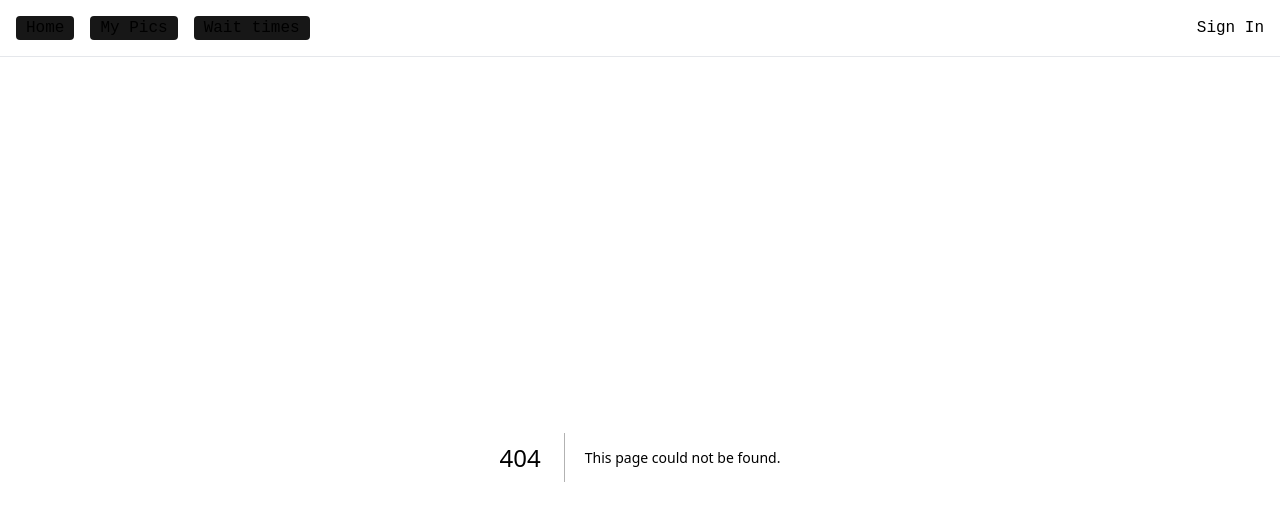
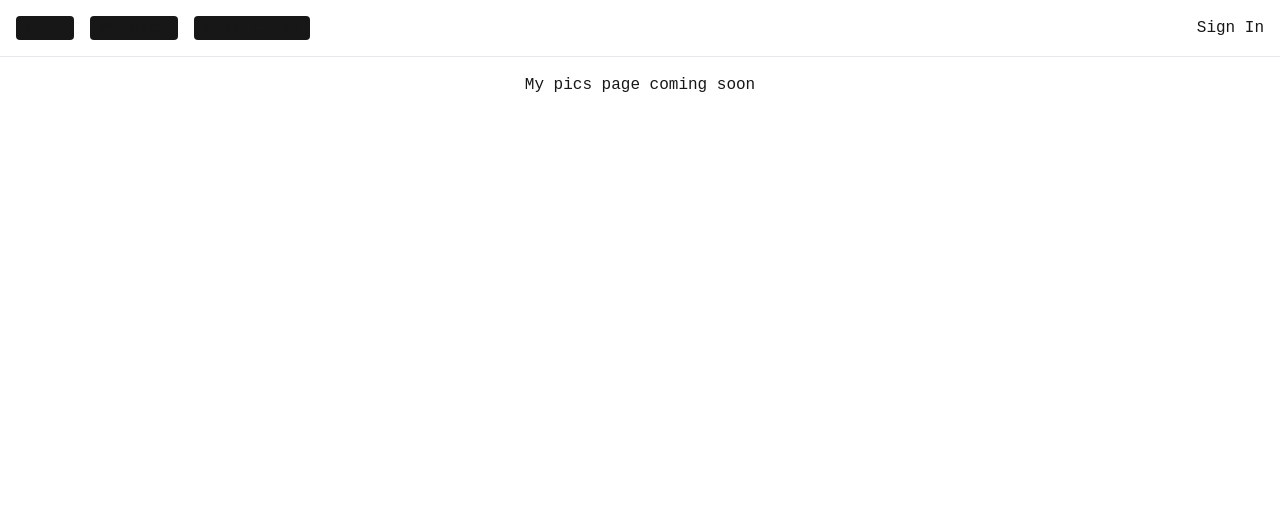
Before and after one commit to medwards2009/michaels-fake-flickr, a Next.js app: page /mypics in a window 1280 px wide. Before the commit this address had no page. Shown: the top 520 px of the page. Built offline with nearby package versions, Linux system fonts and the light colour scheme.

Commit message:
add routing and setup for remaining pages

```diff
--- a/src/app/layout.tsx
+++ b/src/app/layout.tsx
@@ -24,8 +24,8 @@ const TopNav = () => {
     <nav className="flex border-b w-full justify-between p-4">
       <div className="flex gap-4">
         <Link href={"/"}>Home</Link>
-        <Link href={"/"}>My Pics</Link>
-        <Link href={"/"}>Wait times</Link>
+        <Link href={"/mypics"}>My Pics</Link>
+        <Link href={"/waittimes"}>Wait times</Link>
       </div>
       <div>
         <button>Sign In</button>
--- /dev/null
+++ b/src/app/mypics/page.tsx
@@ -0,0 +1,7 @@
+const MyPics = () => {
+  return (
+    <div className="flex justify-center p-4">My pics page coming soon</div>
+  );
+};
+
+export default MyPics;
--- /dev/null
+++ b/src/app/waittimes/page.tsx
@@ -0,0 +1,7 @@
+const MyPics = () => {
+  return (
+    <div className="flex justify-center p-4">Wait times page coming soon</div>
+  );
+};
+
+export default MyPics;
--- /dev/null
+++ b/src/server/db/index.ts
@@ -0,0 +1 @@
+// TODO: hook up db
```
